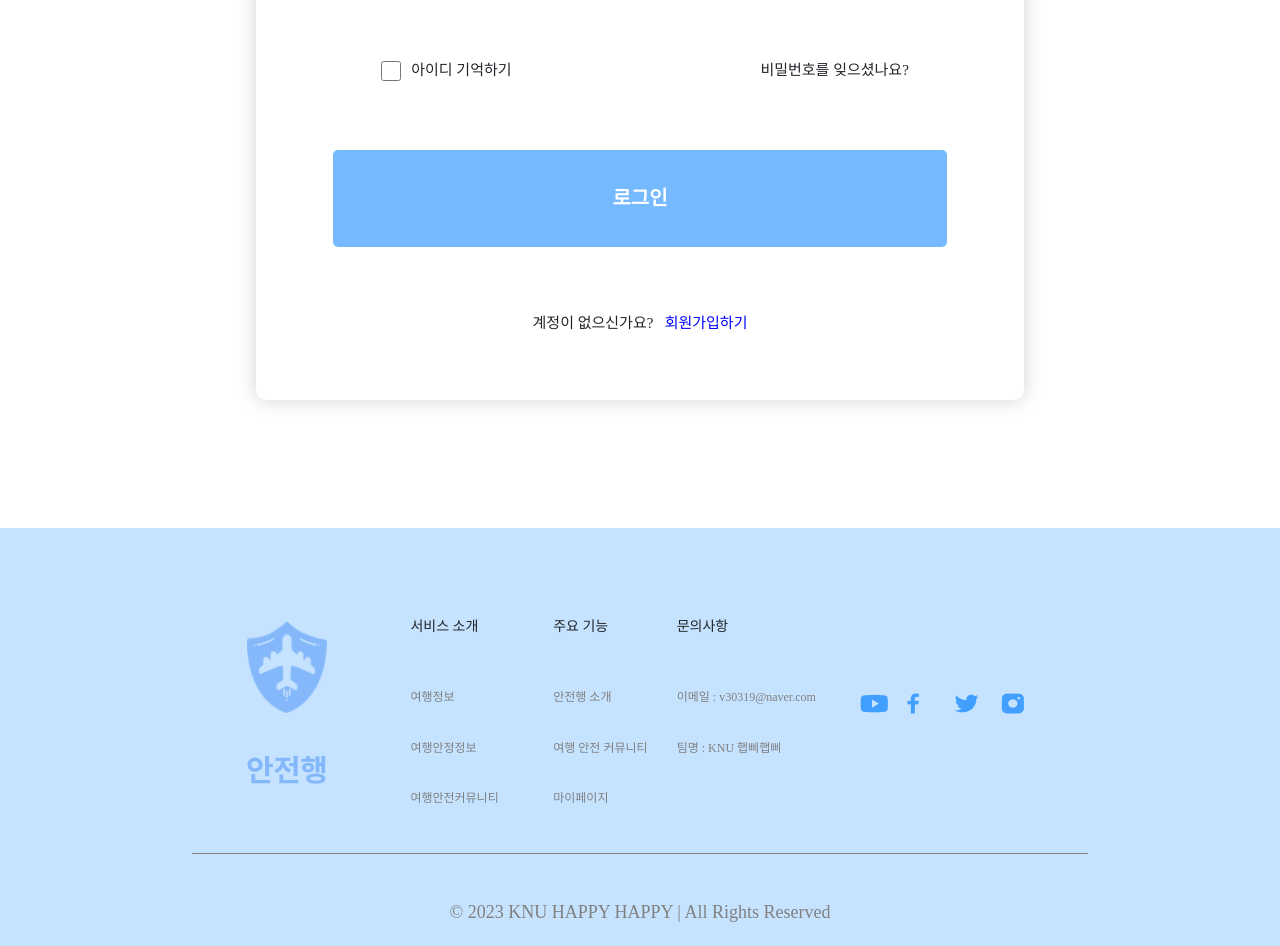
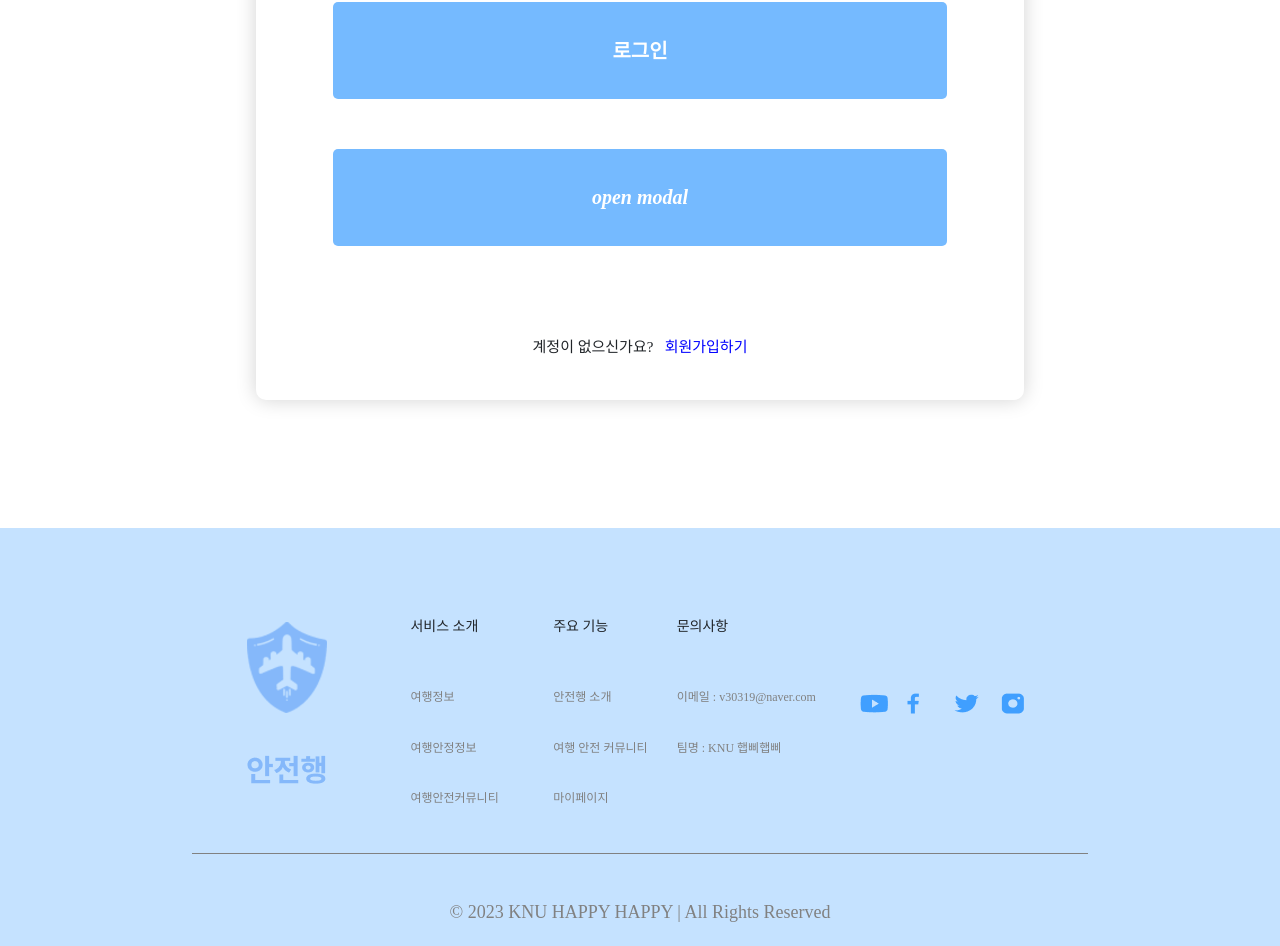
Before and after one commit to KNUhappyhappy/final_Front, a React (Create React App) app: page /login in a window 1280 px wide. Shown: the part 764-1710 px from the top of the page. Built offline with nearby package versions, Linux system fonts and the light colour scheme; no server answers; a web font is replaced by a local one.

Commit message:
모달창 구현

```diff
--- a/src/App.js
+++ b/src/App.js
@@ -5,8 +5,8 @@ import Header from "./components/Header";
 import MainPage from "./Screen/MainPage";
 import Community from "./Screen/Community";
 import Footer from "./components/Footer";
-import Login from "./components/Login";
-import Join from "./components/join";
+import Login from "./Screen/Login";
+import Join from "./Screen/join";
 import GoogleLogin from "react-google-login";
 import CommunityWritingPage from "./Screen/CommunityWritingPage";
 import CommunityDetailPage from "./Screen/CommunityDetailPage";
--- a/src/components/Login.js
+++ b/src/Screen/Login.js
@@ -1,9 +1,11 @@
 import React, { useEffect, useState } from "react";
 import "../css/Login.css"
 import "../css/common.css"
-import GoogleAuthLogin from "./GoogleAuthLogin"
+import GoogleAuthLogin from "../components/GoogleAuthLogin"
 import { Link } from "react-router-dom";
-import Popup from './LoginPopup';
+import Modal from "../components/Modal";
+import styled from "styled-components";
+
 
 //사용자 정보 관리 모듈
 import { createAction, handleActions } from "redux-actions";
@@ -14,11 +16,14 @@ import axios from 'axios';
 //id 기억하기
 import { useCookies } from 'react-cookie';
 import { toBeRequired } from "@testing-library/jest-dom/dist/matchers";
-import { Modal } from "react-bootstrap";
 
 function Login(){
+    //modal
+    const [isOpen, setOpen] = useState(false);
+    const onClick = () => {
+        setOpen(true);
+    };
 
-    //id
     const [id, setId] = useState("");
     //Id 기억하기
     const [isRemember, setIsRemember] = useState(false);
@@ -73,8 +78,11 @@ function Login(){
             </div>
             <div className="login_div">
                 <button type="button" onClick={()=>setPopup(!Popup)}>로그인</button>
+                <AppWrap>
+                    <Button onClick={onClick}>open modal</Button>
+                    {isOpen && (<Modal open={isOpen}onClose={() => {setOpen(false);}}/>)}
+                </AppWrap>
             </div>
-            {Popup === true?<Popup/>:null}
             <div className="login_div-newAccount">
                 <p>계정이 없으신가요?</p>
                 <Link to={"/join"}><span>&nbsp;&nbsp;&nbsp;회원가입하기</span></Link>
@@ -84,4 +92,24 @@ function Login(){
     );
 }
 
+const Button = styled.button`
+  font-size: 14px;
+  padding: 10px 20px;
+  border: none;
+  background-color: #fa9f98;
+  border-radius: 10px;
+  color: white;
+  font-style: italic;
+  font-weight: 200;
+  cursor: pointer;
+  &:hover {
+    background-color: #fac2be;
+  }
+`;
+
+const AppWrap = styled.div`
+  text-align: center;
+  margin: 50px auto;
+`;
+
 export default Login;
--- /dev/null
+++ b/src/components/Modal.js
@@ -0,0 +1,85 @@
+import React from "react";
+import styled from "styled-components";
+
+function Modal({ onClose }){
+    const handleClose = () => {
+        onClose?.();
+    };
+    return (
+        <Overlay>
+            <ModalWrap>
+                <CloseButton onClick={handleClose}>
+                    <i className="fa-solid fa-xmark"></i>
+                </CloseButton>
+                <Contents>
+                    <h1>This is a Modal Dialog</h1>
+                    <Button onClick={handleClose}>Close</Button>
+                </Contents>
+            </ModalWrap>
+        </Overlay>
+    )
+}
+
+const Overlay = styled.div`
+  position: fixed;
+  width: 100%;
+  height: 100%;
+  top: 0;
+  bottom: 0;
+  left: 0;
+  right: 0;
+  background: rgba(0, 0, 0, 0.2);
+  z-index: 9999;
+`;
+
+const ModalWrap = styled.div`
+  width: 600px;
+  height: fit-content;
+  border-radius: 15px;
+  background-color: #fff;
+  position: absolute;
+  top: 50%;
+  left: 50%;
+  transform: translate(-50%, -50%);
+`;
+
+const CloseButton = styled.div`
+  float: right;
+  width: 40px;
+  height: 40px;
+  margin: 20px;
+  cursor: pointer;
+  i {
+    color: #5d5d5d;
+    font-size: 30px;
+  }
+`;
+
+const Contents = styled.div`
+  margin: 50px 30px;
+  h1 {
+    font-size: 30px;
+    font-weight: 600;
+    margin-bottom: 60px;
+  }
+  img {
+    margin-top: 60px;
+    width: 300px;
+  }
+`;
+const Button = styled.button`
+  font-size: 14px;
+  padding: 10px 20px;
+  border: none;
+  background-color: #ababab;
+  border-radius: 10px;
+  color: white;
+  font-style: italic;
+  font-weight: 200;
+  cursor: pointer;
+  &:hover {
+    background-color: #898989;
+  }
+`;
+
+export default Modal;
```
Also changed, not shown: src/Screen/join.js (renamed from src/components/join.js), 1 other file (tests, documents, lock files or other folders).
